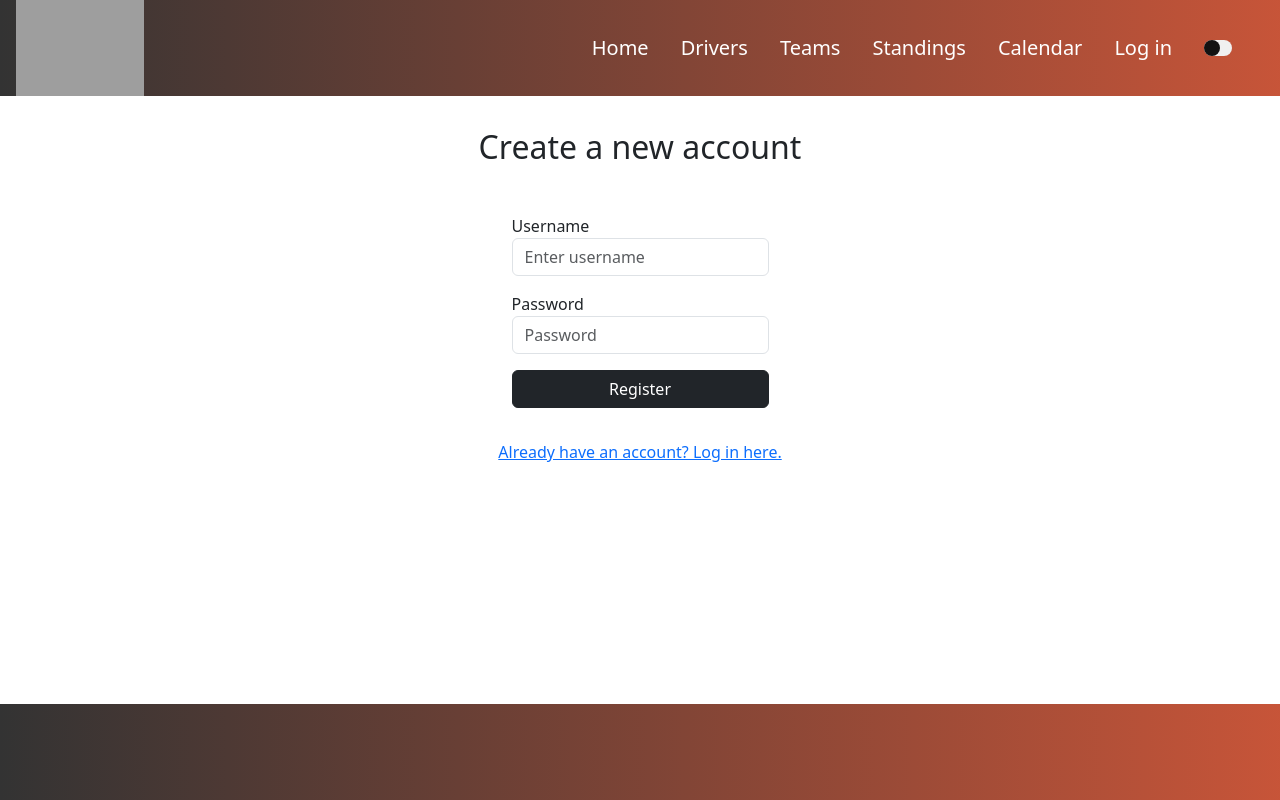
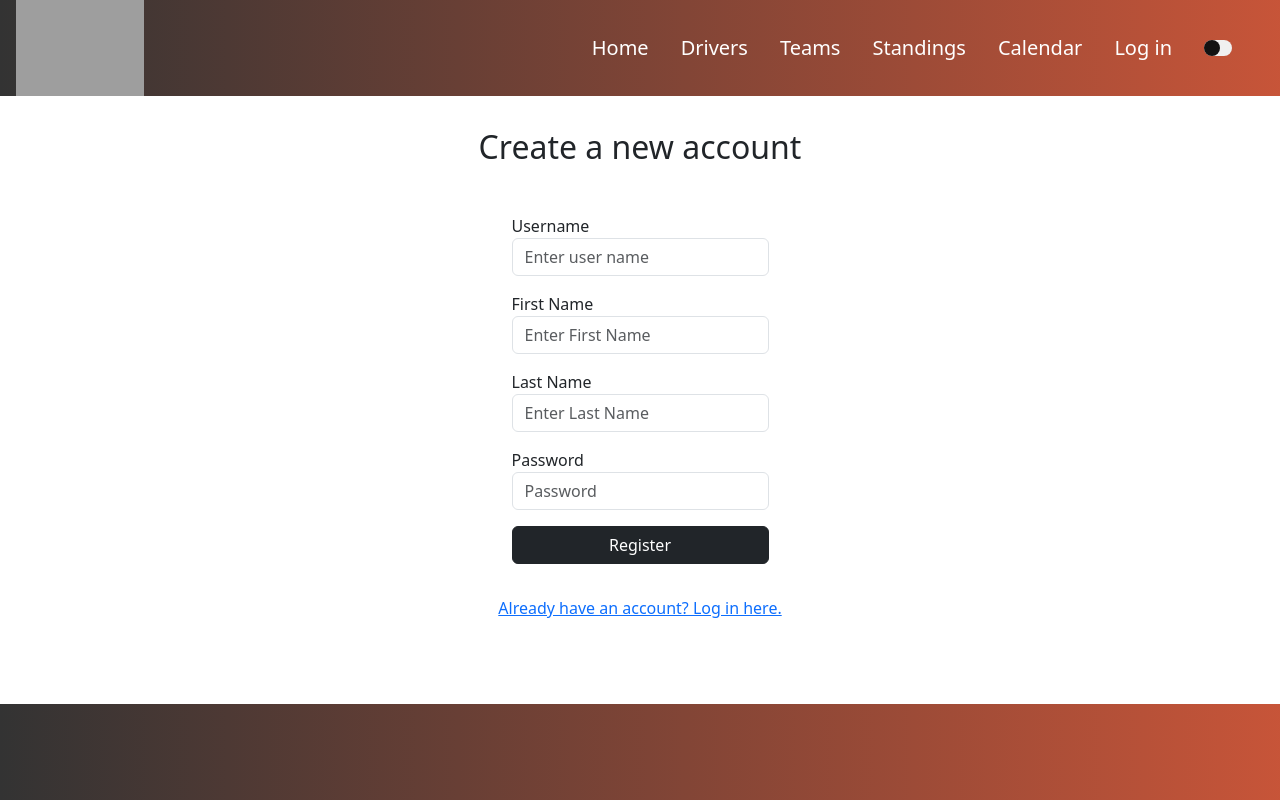
Before and after one commit to batuAybak/f1-dashboard, a React (Vite) app in the folder frontend/: page /register in a window 1280 px wide. Built offline with nearby package versions, Linux system fonts and the light colour scheme; no server answers; grey boxes are pictures that could not be loaded.

Commit message:
Add first and last name fields to registration form

```diff
--- a/frontend/src/auth/Register.jsx
+++ b/frontend/src/auth/Register.jsx
@@ -15,8 +15,15 @@ export default function Register() {
   const onRegister = async (formData) => {
     const username = formData.get("username");
     const password = formData.get("password");
+    const firstName = formData.get("firstName");
+    const lastName = formData.get("lastName");
     try {
-      await register({ username, password });
+      await register({
+        username,
+        password,
+        first_name: firstName,
+        last_name: lastName,
+      });
       navigate("/");
     } catch (e) {
       setError(e.message);
@@ -34,7 +41,33 @@ export default function Register() {
               type="text"
               name="username"
               className="form-control"
-              placeholder="Enter username"
+              placeholder="Enter user name"
+              required
+              data-bs-theme={theme}
+            />
+          </label>
+        </div>
+        <div className="form-group">
+          <label>
+            First Name
+            <input
+              type="text"
+              name="firstName"
+              className="form-control"
+              placeholder="Enter First Name"
+              required
+              data-bs-theme={theme}
+            />
+          </label>
+        </div>
+        <div className="form-group">
+          <label>
+            Last Name
+            <input
+              type="text"
+              name="lastName"
+              className="form-control"
+              placeholder="Enter Last Name"
               required
               data-bs-theme={theme}
             />
```
